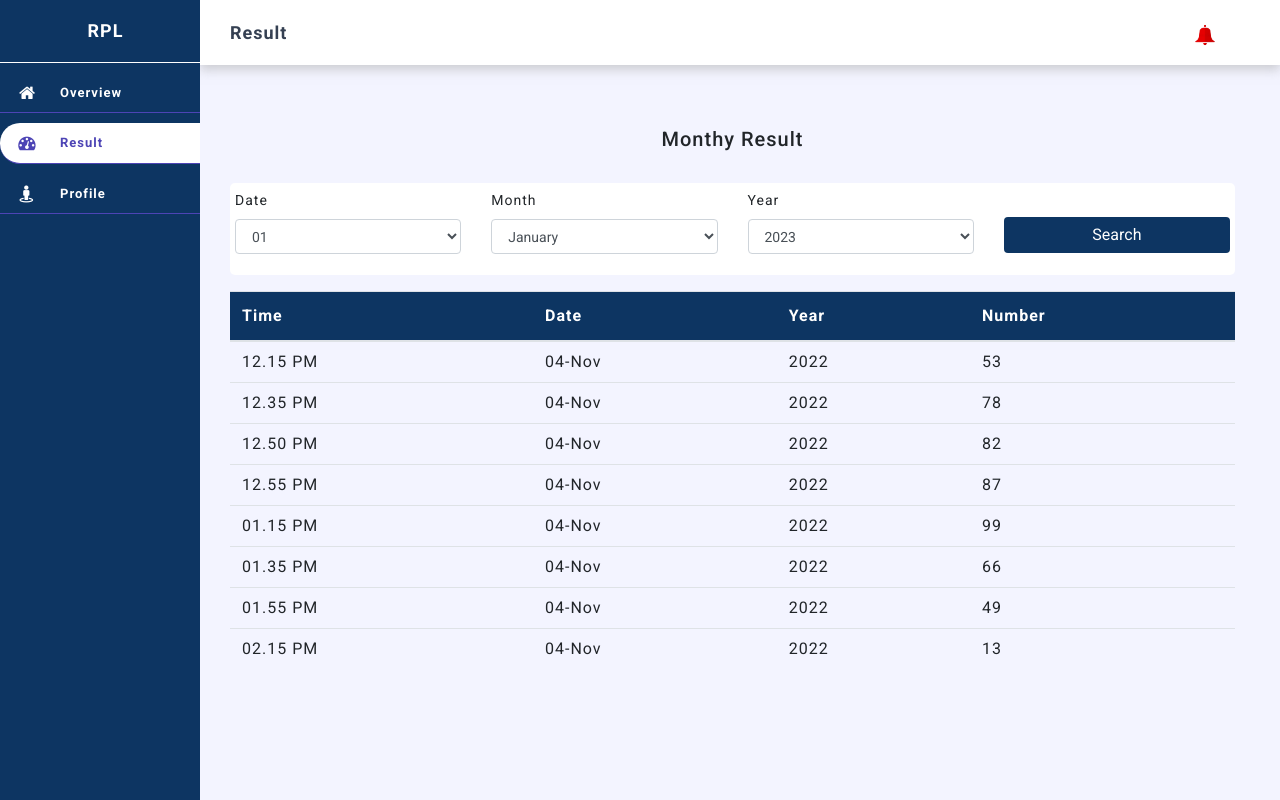
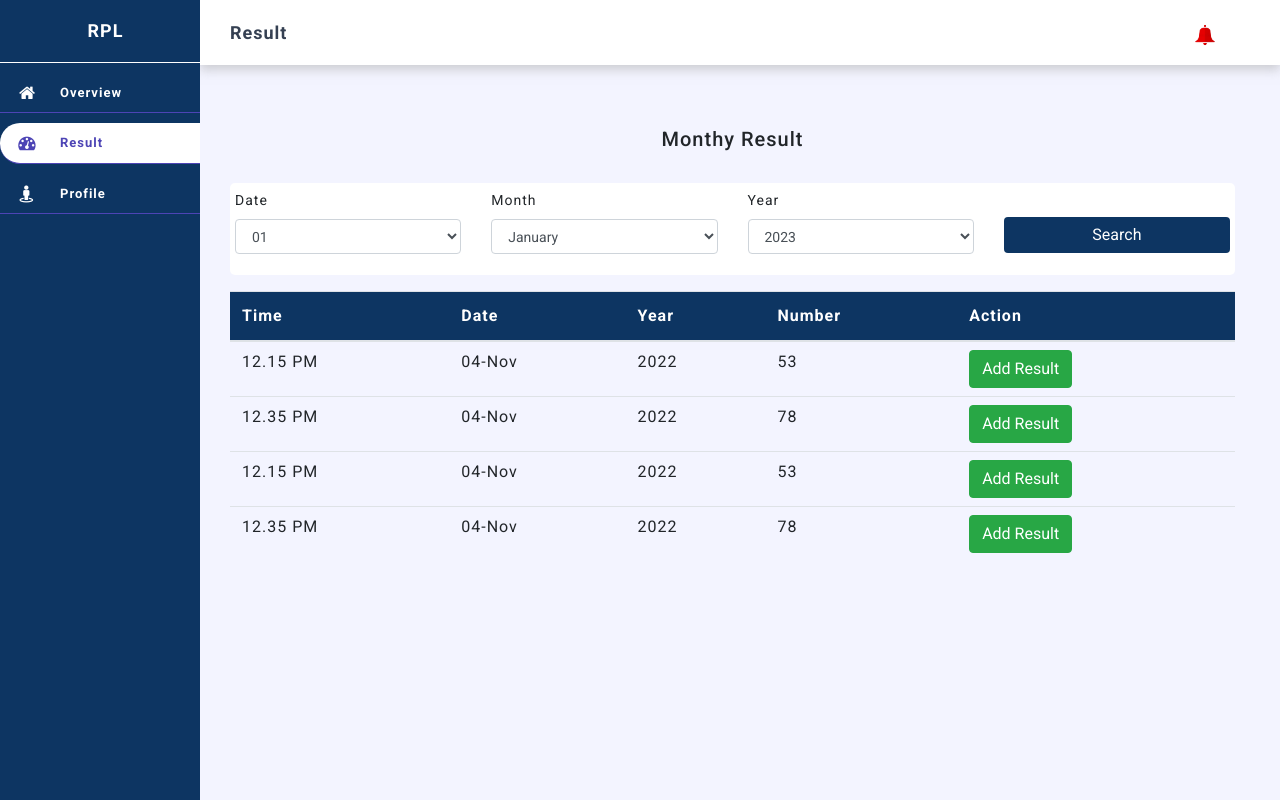
Before and after one commit to Rahuldiler/rplrummy, a plain HTML site: page resultHisotry.html in a window 1280 px wide. Drawn offline with nearby package versions, Linux system fonts and the light colour scheme; files that its build step writes are made by us from their sources.

Commit message:
update frontend

```diff
--- a/css/_adminPanel.scss
+++ b/css/_adminPanel.scss
@@ -15,7 +15,11 @@ body {
     font-family: "Roboto", sans-serif;
     letter-spacing: 1px;
 }
-
+.editable td {
+  border: 1px solid #ccc;
+  padding: 5px;
+  background-color: #f5f5f5;
+}
 .main {
     ::-webkit-scrollbar {
         width: 5px;
--- a/resultHisotry.html
+++ b/resultHisotry.html
@@ -28,7 +28,7 @@
                 </li>
                 <li class="active"><a data-toggle="tab" href="resultHisotry.html"><i
                             class="fa fa-tachometer fa-lg"></i>Result
-                        </a></li>
+                    </a></li>
                 <li>
                     <a data-toggle="tab" href="profile.html">
                         <i class="fa fa-street-view fa-lg"></i>
@@ -130,13 +130,14 @@
                                 </div>
                             </div>
                         </form>
-                        <table class="table table-responsive-md table-hover">
+                        <table id="myTable" class="table table-responsive-md table-hover">
                             <thead>
                                 <tr>
                                     <th scope="col">Time</th>
                                     <th scope="col">Date</th>
                                     <th scope="col">Year</th>
                                     <th scope="col">Number</th>
+                                    <th scope="col">Action</th>
                                 </tr>
                             </thead>
                             <tbody>
@@ -145,48 +146,40 @@
                                     <td>04-Nov</td>
                                     <td>2022</td>
                                     <td>53</td>
+                                    <td>
+                                        <button class="btn btn-success" type="button" onclick="makeEditable(this)">Add
+                                            Result</button>
+                                    </td>
                                 </tr>
                                 <tr>
                                     <td>12.35 PM</td>
                                     <td>04-Nov</td>
                                     <td>2022</td>
                                     <td>78</td>
+                                    <td>
+                                        <button class="btn btn-success" type="button" onclick="makeEditable(this)">Add
+                                            Result</button>
+                                    </td>
                                 </tr>
                                 <tr>
-                                    <td>12.50 PM</td>
+                                    <td>12.15 PM</td>
                                     <td>04-Nov</td>
                                     <td>2022</td>
-                                    <td>82</td>
+                                    <td>53</td>
+                                    <td>
+                                        <button class="btn btn-success" type="button" onclick="makeEditable(this)">Add
+                                            Result</button>
+                                    </td>
                                 </tr>
                                 <tr>
-                                    <td>12.55 PM</td>
+                                    <td>12.35 PM</td>
                                     <td>04-Nov</td>
                                     <td>2022</td>
-                                    <td>87</td>
-                                </tr>
-                                <tr>
-                                    <td>01.15 PM</td>
-                                    <td>04-Nov</td>
-                                    <td>2022</td>
-                                    <td>99</td>
-                                </tr>
-                                <tr>
-                                    <td>01.35 PM</td>
-                                    <td>04-Nov</td>
-                                    <td>2022</td>
-                                    <td>66</td>
-                                </tr>
-                                <tr>
-                                    <td>01.55 PM</td>
-                                    <td>04-Nov</td>
-                                    <td>2022</td>
-                                    <td>49</td>
-                                </tr>
-                                <tr>
-                                    <td>02.15 PM</td>
-                                    <td>04-Nov</td>
-                                    <td>2022</td>
-                                    <td>13</td>
+                                    <td>78</td>
+                                    <td>
+                                        <button class="btn btn-success" type="button" onclick="makeEditable(this)">Add
+                                            Result</button>
+                                    </td>
                                 </tr>
                             </tbody>
                         </table>
@@ -219,6 +212,31 @@
             document.getElementById("closeBtn").style.display = "none"
         }
     </script>
+    <script>
+        function makeEditable(button)
+        {
+            var row = button.parentNode.parentNode; // Get the parent row of the clicked button
+            var cells = row.getElementsByTagName("td"); // Get all the td elements in the row
+
+            for (var i = 0; i < cells.length - 1; i++)
+            {
+                var cell = cells[i];
+                var value = cell.innerText;
+
+                // Create an input element
+                var input = document.createElement("input");
+                input.type = "text";
+                input.value = value;
+
+                // Replace the content of the cell with the input element
+                cell.innerHTML = "";
+                cell.appendChild(input);
+            }
+        }
+
+
+    </script>
+
 </body>
 
 </html>
```
Also changed, not shown: adminPanel.html (+1 -4 lines).
